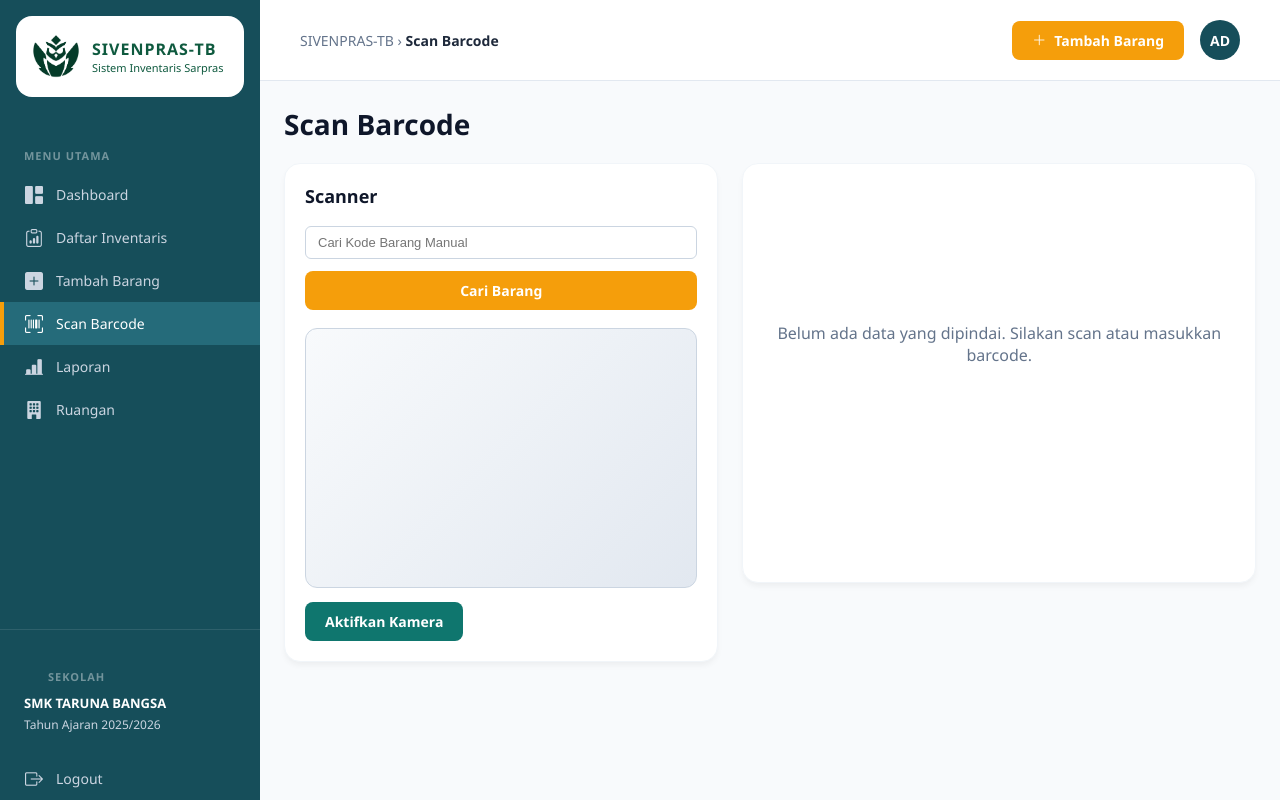
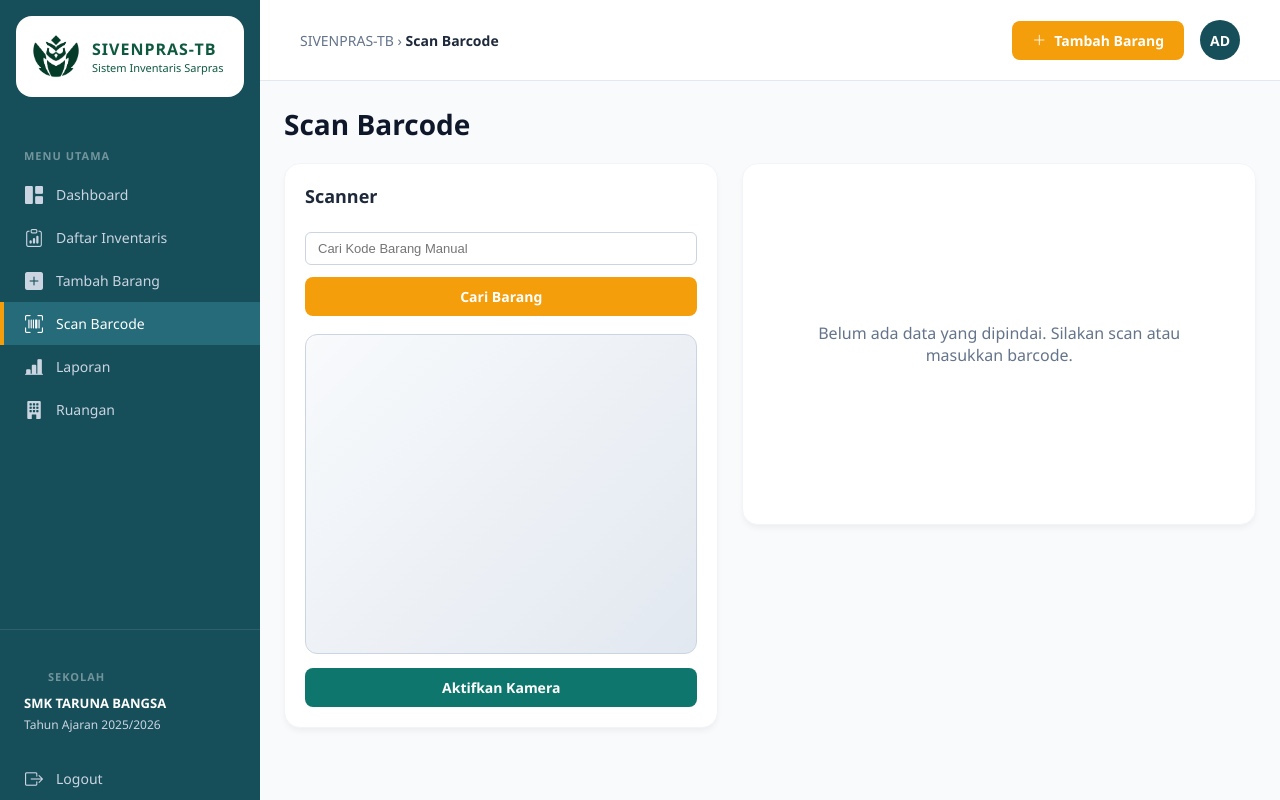
Before and after one commit to IjlalRifan99/sivenpras, a PHP site: page /scan-barcode.php in a window 1280 px wide. Run offline with PHP 8.4, Linux system fonts and the light colour scheme; the visitor is signed in with stand-in values (Sample User, id 1); data that the repository does not hold is empty; some libraries are stand-ins or nearby versions.

Commit message:
responsive

```diff
--- a/scan-barcode.php
+++ b/scan-barcode.php
@@ -75,74 +75,74 @@ if ($_SERVER['REQUEST_METHOD'] === 'POST' && isset($_POST['update_scanned_item']
 include 'includes/header.php';
 ?>
 
-<div class="dashboard-container" style="padding: 24px;">
-    <h1 style="font-size: 28px; color: #0f172a; font-weight: 700; margin-bottom: 20px;">Scan Barcode</h1>
+<div class="dashboard-container scan-page-shell" style="padding: 24px;">
+    <h1 class="scan-page-title">Scan Barcode</h1>
 
-    <div style="display: grid; grid-template-columns: 1.1fr 1.3fr; gap: 24px; align-items: start;">
-        <div class="widget-card" style="padding: 20px;">
-            <h3 style="margin-bottom: 18px; color: #0f172a;">Scanner</h3>
+    <div class="scan-layout">
+        <div class="widget-card scan-panel">
+            <h3 class="scan-panel-title">Scanner</h3>
 
-            <form method="POST" action="scan-barcode.php" id="scanForm">
-                <input type="text" name="barcode" id="barcodeInput" class="search-box-input" placeholder="Cari Kode Barang Manual" style="width: 100%; margin-bottom: 12px;" autocomplete="off" autofocus>
-                <button type="submit" class="btn-primary" style="width: 100%; justify-content: center;">Cari Barang</button>
+            <form method="POST" action="scan-barcode.php" id="scanForm" class="scan-form">
+                <input type="text" name="barcode" id="barcodeInput" class="search-box-input scan-manual-input" placeholder="Cari Kode Barang Manual" autocomplete="off" autofocus>
+                <button type="submit" class="btn-primary scan-submit-btn">Cari Barang</button>
             </form>
 
-            <div id="scannerBox" style="margin-top: 18px; border: 1px solid #cbd5e1; border-radius: 12px; min-height: 260px; background: linear-gradient(135deg, #f8fafc, #e2e8f0); display: flex; align-items: center; justify-content: center; overflow: hidden; position: relative;">
-                <video id="cameraPreview" autoplay playsinline muted style="width: 100%; height: 100%; object-fit: cover; display: none; background: #0f172a;"></video>
-                <div id="cameraFallback" style="text-align: center; color: #475569; padding: 20px; display: none;">
-                    <i class="bi bi-camera-video" style="font-size: 40px; display: block; margin-bottom: 8px;"></i>
+            <div id="scannerBox" class="scanner-box">
+                <video id="cameraPreview" autoplay playsinline muted class="camera-preview"></video>
+                <div id="cameraFallback" class="camera-fallback">
+                    <i class="bi bi-camera-video camera-fallback-icon"></i>
                 </div>
             </div>
 
-            <div style="margin-top: 14px; display: flex; gap: 10px; flex-wrap: wrap;">
-                <button type="button" id="startCamera" class="btn-primary" style="background: #0f766e;">Aktifkan Kamera</button>
-                <button type="button" id="stopCamera" class="btn-primary" style="background: #64748b; display: none;">Matikan Kamera</button>
+            <div class="scan-control-row">
+                <button type="button" id="startCamera" class="btn-primary scan-camera-btn scan-camera-start">Aktifkan Kamera</button>
+                <button type="button" id="stopCamera" class="btn-primary scan-camera-btn scan-camera-stop">Matikan Kamera</button>
             </div>
 
             <?php if (!empty($scan_error)): ?>
-                <div class="alert-error" style="margin-top: 16px; padding: 10px 14px; border-radius: 8px; background: #fee2e2; border: 1px solid #fca5a5; color: #991b1b;">
+                <div class="alert-error scan-alert">
                     <?= htmlspecialchars($scan_error); ?>
                 </div>
             <?php endif; ?>
         </div>
 
-        <div class="widget-card" style="padding: 20px; min-height: 420px;">
+        <div class="widget-card scan-result-panel">
             <?php if ($scan_result): ?>
-                <h3 style="margin-bottom: 18px; color: #0f172a;">Hasil Scan</h3>
+                <h3 class="scan-result-title">Hasil Scan</h3>
 
                 <form method="POST" action="scan-barcode.php">
                     <input type="hidden" name="update_scanned_item" value="1">
                     <input type="hidden" name="id_inventaris" value="<?= (int) $scan_result['id_inventaris']; ?>">
 
-                    <div style="display: grid; grid-template-columns: 1fr 1fr; gap: 18px;">
+                    <div class="scan-detail-grid">
                         <div>
-                            <label style="display: block; margin-bottom: 8px; font-size: 12px; font-weight: 700; color: #475569; text-transform: uppercase;">Kode Barang</label>
+                            <label class="scan-field-label">Kode Barang</label>
                             <input type="text" class="search-box-input" value="<?= htmlspecialchars($scan_result['kode_barang'] ?? ''); ?>" readonly>
                         </div>
 
                         <div>
-                            <label style="display: block; margin-bottom: 8px; font-size: 12px; font-weight: 700; color: #475569; text-transform: uppercase;">Barcode</label>
+                            <label class="scan-field-label">Barcode</label>
                             <input type="text" class="search-box-input" value="<?= htmlspecialchars($scan_result['barcode'] ?? ''); ?>" readonly>
                         </div>
 
                         <div>
-                            <label style="display: block; margin-bottom: 8px; font-size: 12px; font-weight: 700; color: #475569; text-transform: uppercase;">Nama Barang</label>
+                            <label class="scan-field-label">Nama Barang</label>
                             <input type="text" class="search-box-input" value="<?= htmlspecialchars($scan_result['nama_barang'] ?? ''); ?>" readonly>
                         </div>
 
                         <div>
-                            <label style="display: block; margin-bottom: 8px; font-size: 12px; font-weight: 700; color: #475569; text-transform: uppercase;">Kategori</label>
+                            <label class="scan-field-label">Kategori</label>
                             <input type="text" class="search-box-input" value="<?= htmlspecialchars($scan_result['nama_kategori'] ?? '-'); ?>" readonly>
                         </div>
 
-                        <div style="grid-column: 1 / -1;">
-                            <label style="display: block; margin-bottom: 8px; font-size: 12px; font-weight: 700; color: #475569; text-transform: uppercase;">Keterangan</label>
+                        <div class="scan-field-full">
+                            <label class="scan-field-label">Keterangan</label>
                             <input type="text" name="keterangan" class="search-box-input" value="<?= htmlspecialchars($scan_result['keterangan'] ?? ''); ?>">
                         </div>
 
                         <div>
-                            <label style="display: block; margin-bottom: 8px; font-size: 12px; font-weight: 700; color: #475569; text-transform: uppercase;">Kondisi</label>
-                            <select name="kondisi" class="filter-select" style="width: 100%;">
+                            <label class="scan-field-label">Kondisi</label>
+                            <select name="kondisi" class="filter-select scan-select">
                                 <option value="baik" <?= strtolower((string)($scan_result['kondisi'] ?? '')) === 'baik' ? 'selected' : ''; ?>>Baik</option>
                                 <option value="cukup baik" <?= strtolower((string)($scan_result['kondisi'] ?? '')) === 'cukup baik' ? 'selected' : ''; ?>>Cukup Baik</option>
                                 <option value="rusak" <?= strtolower((string)($scan_result['kondisi'] ?? '')) === 'rusak' ? 'selected' : ''; ?>>Rusak</option>
@@ -152,30 +152,248 @@ include 'includes/header.php';
                         </div>
 
                         <div>
-                            <label style="display: block; margin-bottom: 8px; font-size: 12px; font-weight: 700; color: #475569; text-transform: uppercase;">Ruangan</label>
+                            <label class="scan-field-label">Ruangan</label>
                             <input type="text" class="search-box-input" value="<?= htmlspecialchars($scan_result['nama_ruangan'] ?? '-'); ?>" readonly>
                         </div>
                     </div>
 
-                    <div style="margin-top: 22px;">
-                        <label style="display: block; margin-bottom: 8px; font-size: 12px; font-weight: 700; color: #475569; text-transform: uppercase;">QR CODE</label>
-                        <div style="display:flex; justify-content:center; align-items:center; border:1px solid #dbe4ee; border-radius:12px; background:#fff; min-height:180px; padding:20px;">
+                    <div class="scan-qr-wrap">
+                        <label class="scan-field-label">QR CODE</label>
+                        <div class="scan-qr-box">
                             <div class="qr-code" data-barcode="<?= htmlspecialchars($scan_result['barcode'] ?? ''); ?>" style="width:120px; height:120px;"></div>
                         </div>
                     </div>
 
-                    <div style="margin-top: 20px; display: flex; gap: 12px; justify-content: flex-end;">
+                    <div class="scan-save-row">
                         <button type="submit" class="btn-primary">Simpan Perubahan</button>
                     </div>
                 </form>
             <?php else: ?>
-                <div style="display: flex; align-items: center; justify-content: center; min-height: 320px; color: #64748b; text-align: center;">
+                <div class="scan-empty-state">
                     Belum ada data yang dipindai. Silakan scan atau masukkan barcode.
                 </div>
             <?php endif; ?>
         </div>
     </div>
 </div>
+
+<style>
+    .scan-page-shell {
+        box-sizing: border-box;
+    }
+
+    .scan-page-title {
+        font-size: 28px;
+        color: #0f172a;
+        font-weight: 700;
+        margin-bottom: 20px;
+    }
+
+    .scan-layout {
+        display: grid;
+        grid-template-columns: 1.1fr 1.3fr;
+        gap: 24px;
+        align-items: start;
+    }
+
+    .scan-panel,
+    .scan-result-panel {
+        padding: 20px;
+    }
+
+    .scan-panel-title,
+    .scan-result-title {
+        margin-bottom: 18px;
+        color: #0f172a;
+    }
+
+    .scan-form {
+        display: flex;
+        flex-direction: column;
+        gap: 12px;
+    }
+
+    .scan-manual-input {
+        width: 100%;
+        margin-bottom: 0 !important;
+        box-sizing: border-box;
+    }
+
+    .scan-submit-btn {
+        width: 100%;
+        justify-content: center;
+    }
+
+    .scanner-box {
+        margin-top: 18px;
+        border: 1px solid #cbd5e1;
+        border-radius: 12px;
+        min-height: 260px;
+        height: 320px;
+        background: linear-gradient(135deg, #f8fafc, #e2e8f0);
+        display: flex;
+        align-items: center;
+        justify-content: center;
+        overflow: hidden;
+        position: relative;
+    }
+
+    .camera-preview {
+        width: 100%;
+        height: 100%;
+        object-fit: cover;
+        display: none;
+        background: #0f172a;
+    }
+
+    .camera-fallback {
+        text-align: center;
+        color: #475569;
+        padding: 20px;
+        display: none;
+    }
+
+    .camera-fallback-icon {
+        font-size: 40px;
+        display: block;
+        margin-bottom: 8px;
+    }
+
+    .scan-control-row {
+        margin-top: 14px;
+        display: flex;
+        gap: 10px;
+        flex-wrap: wrap;
+    }
+
+    .scan-camera-btn {
+        flex: 1 1 180px;
+        justify-content: center;
+    }
+
+    .scan-camera-start {
+        background: #0f766e;
+    }
+
+    .scan-camera-stop {
+        background: #64748b;
+        display: none;
+    }
+
+    .scan-alert {
+        margin-top: 16px;
+        padding: 10px 14px;
+        border-radius: 8px;
+        background: #fee2e2;
+        border: 1px solid #fca5a5;
+        color: #991b1b;
+    }
+
+    .scan-detail-grid {
+        display: grid;
+        grid-template-columns: 1fr 1fr;
+        gap: 18px;
+    }
+
+    .scan-field-label {
+        display: block;
+        margin-bottom: 8px;
+        font-size: 12px;
+        font-weight: 700;
+        color: #475569;
+        text-transform: uppercase;
+    }
+
+    .scan-field-full {
+        grid-column: 1 / -1;
+    }
+
+    .scan-select {
+        width: 100%;
+    }
+
+    .scan-qr-wrap {
+        margin-top: 22px;
+    }
+
+    .scan-qr-box {
+        display: flex;
+        justify-content: center;
+        align-items: center;
+        border: 1px solid #dbe4ee;
+        border-radius: 12px;
+        background: #fff;
+        min-height: 180px;
+        padding: 20px;
+    }
+
+    .scan-save-row {
+        margin-top: 20px;
+        display: flex;
+        gap: 12px;
+        justify-content: flex-end;
+    }
+
+    .scan-empty-state {
+        display: flex;
+        align-items: center;
+        justify-content: center;
+        min-height: 320px;
+        color: #64748b;
+        text-align: center;
+        padding: 20px;
+    }
+
+    @media (max-width: 767px) {
+        .dashboard-container {
+            padding: 16px !important;
+        }
+
+        .scan-page-title {
+            font-size: 24px;
+            margin-bottom: 16px;
+        }
+
+        .scan-layout {
+            grid-template-columns: 1fr;
+            gap: 16px;
+        }
+
+        .scan-panel,
+        .scan-result-panel {
+            padding: 16px;
+        }
+
+        .scanner-box {
+            min-height: 220px;
+            height: 240px;
+        }
+
+        .scan-control-row {
+            flex-direction: column;
+        }
+
+        .scan-camera-btn,
+        .scan-submit-btn {
+            width: 100%;
+            flex: 1 1 100%;
+        }
+
+        .scan-detail-grid {
+            grid-template-columns: 1fr;
+            gap: 14px;
+        }
+
+        .scan-save-row {
+            justify-content: stretch;
+        }
+
+        .scan-save-row .btn-primary {
+            width: 100%;
+            justify-content: center;
+        }
+    }
+</style>
 
 <script>
     const video = document.getElementById('cameraPreview');
```
Also changed, not shown: assets/css/style.css (+133 -0 lines).
